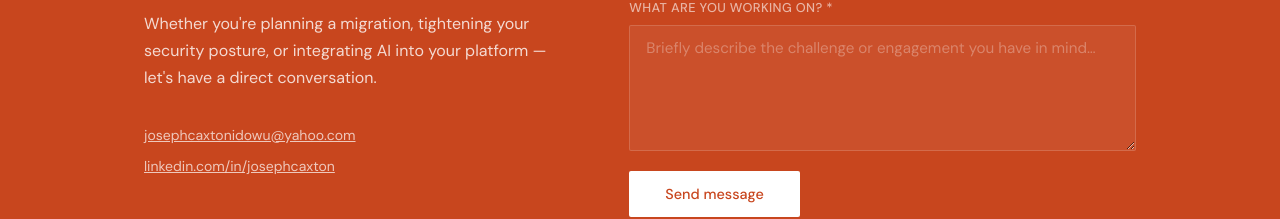
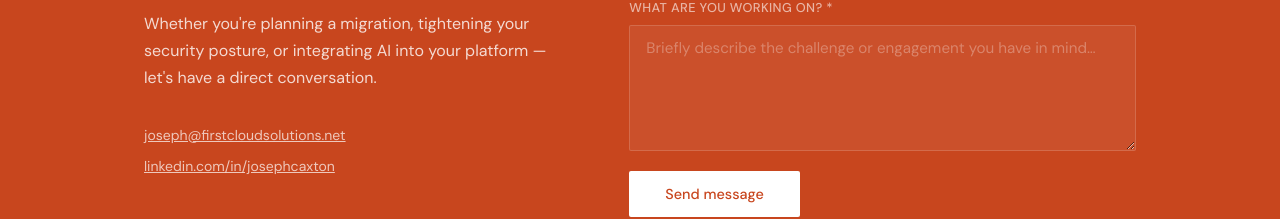
Before and after one commit to josephcaxton/firstcloudsolutions, a Next.js app: page / in a window 1280 px wide. Shown: the part 4760-4979 px from the top of the page. Built offline with nearby package versions, Linux system fonts and the light colour scheme.

Commit message:
Update email

```diff
--- a/app/page.tsx
+++ b/app/page.tsx
@@ -261,7 +261,7 @@ export default function Home() {
                 AI into your platform — let&apos;s have a direct conversation.
               </p>
               <div className={styles.contactDetails}>
-                <a href="mailto:josephcaxtonidowu@yahoo.com">josephcaxtonidowu@yahoo.com</a>
+                <a href="mailto:joseph@firstcloudsolutions.net">joseph@firstcloudsolutions.net</a>
                 <a href="https://linkedin.com/in/josephcaxton" target="_blank" rel="noopener noreferrer">
                   linkedin.com/in/josephcaxton
                 </a>
```
